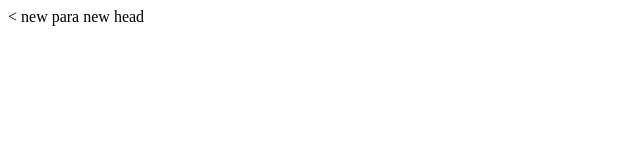
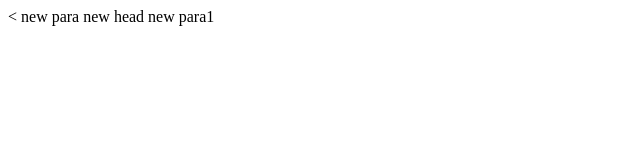
Before and after one commit to abhiram767/task, a plain HTML site: page index.html in a window 1280 px wide. Shown: the full height of the page, 0-640 px from the left. Drawn offline with Linux system fonts and the light colour scheme.

Commit message:
new para1 added in index

```diff
--- a/index.html
+++ b/index.html
@@ -8,5 +8,6 @@
 <body>
 	new para
 	new head
+	new para1
 </body>
 </html>
```
